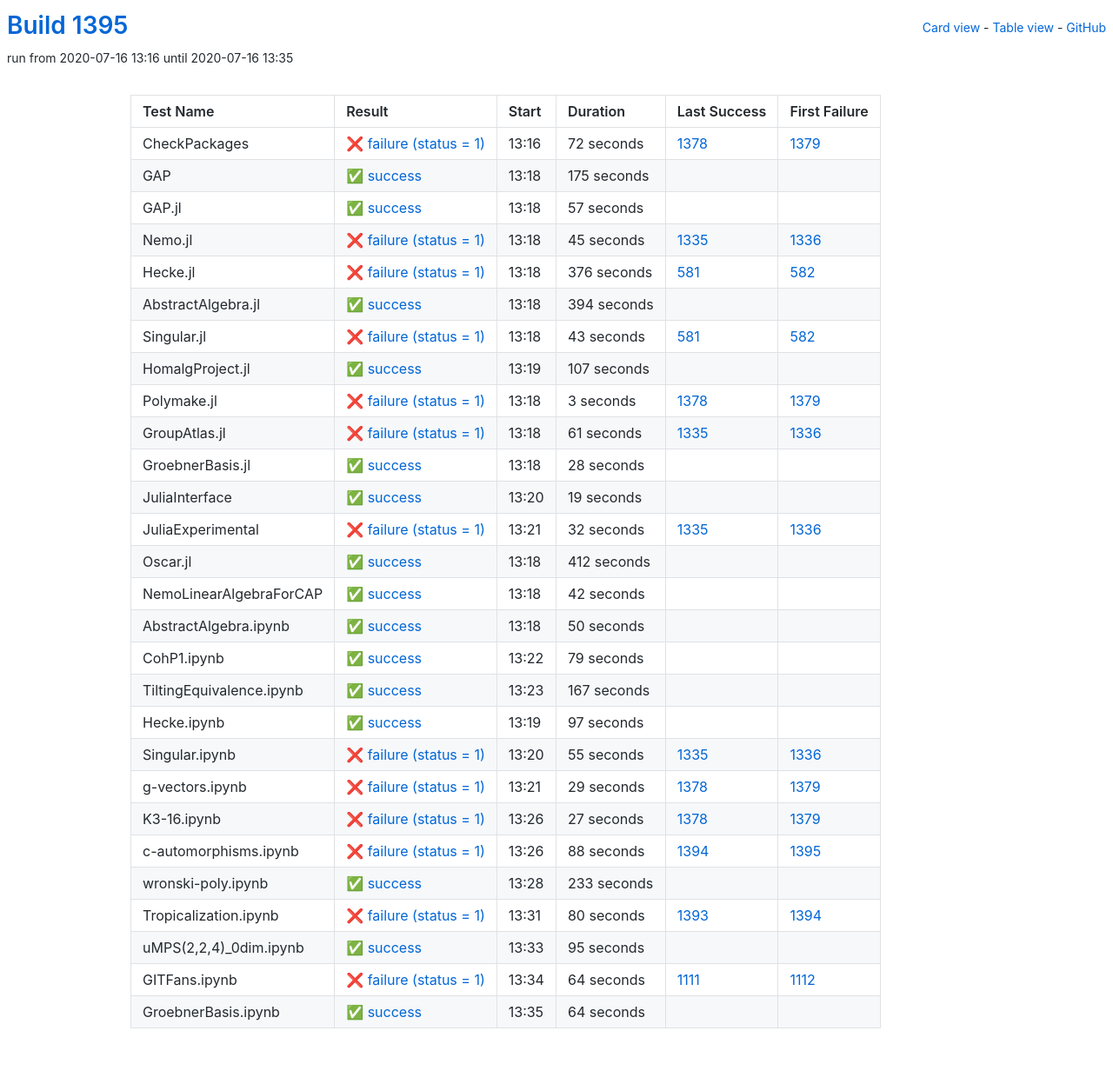
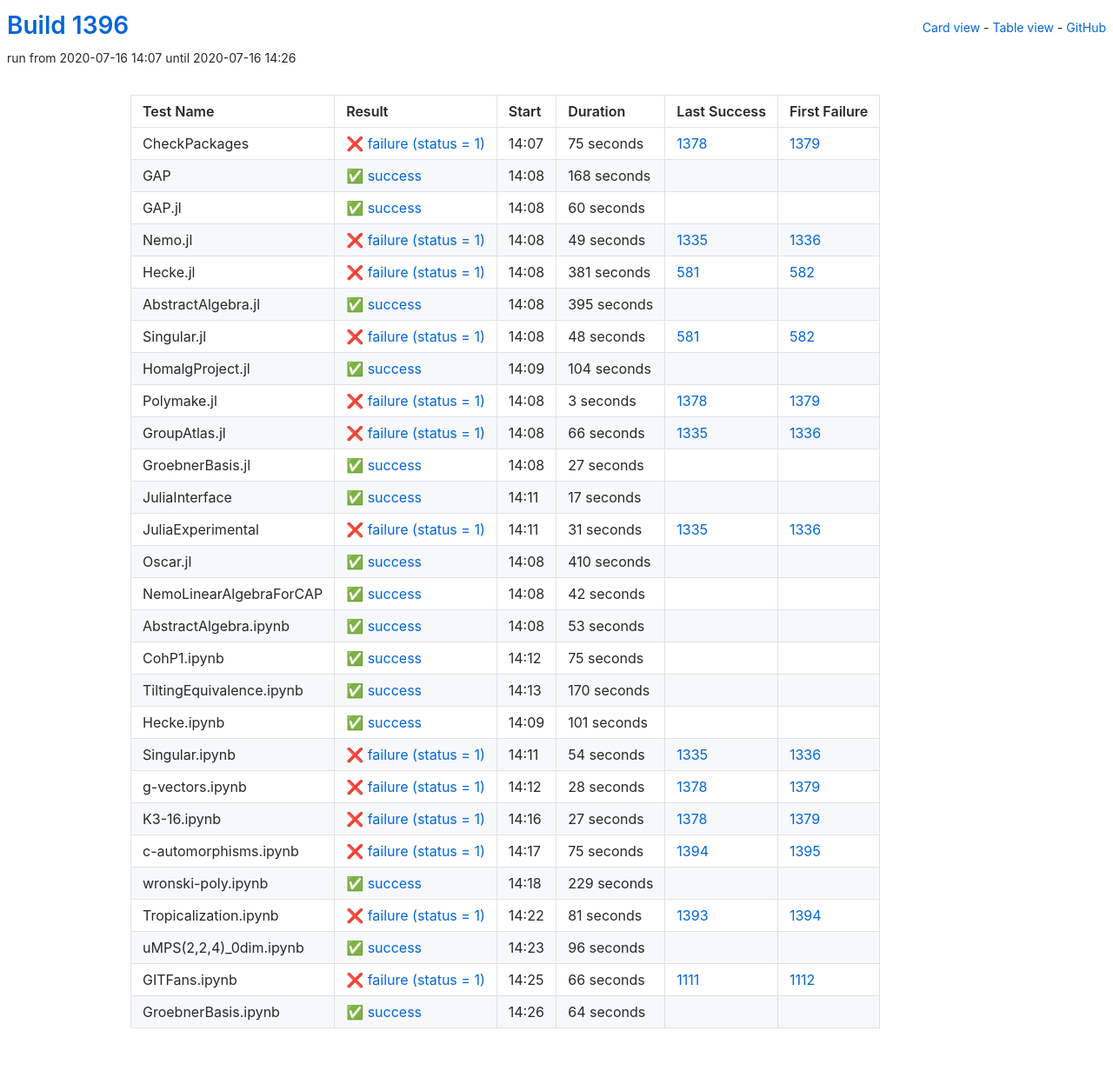
Before and after one commit to oscar-system/oscar-ci-status-1.4, a Jekyll site: the page built from table.html, in a window 1280 px wide. Shown: the whole page at 87% size. Built offline with Jekyll 4.4.1, drawn with Linux system fonts in a browser that asks for light colours.

Commit message:
Build #1396

```diff
--- a/_data/ci.yml
+++ b/_data/ci.yml
@@ -1,6 +1,6 @@
 ---
-build: 1395
-build_url: https://oscarci.mathematik.uni-kl.de/job/oscar-julia-1.4/1395/
+build: 1396
+build_url: https://oscarci.mathematik.uni-kl.de/job/oscar-julia-1.4/1396/
 job: oscar-julia-1.4
 organization: oscar-system
 repo: oscar-ci-status-1.4
@@ -8,104 +8,104 @@ repourl: https://github.com/oscar-system/oscar-ci-status-1.4
 tests:
 - name: CheckPackages
   id: checkpackages
-  log: https://oscarci.mathematik.uni-kl.de/job/oscar-julia-1.4/1395/artifact/logs/build-1395/CheckPackages.log
-  start: 2020-07-16 13:16
+  log: https://oscarci.mathematik.uni-kl.de/job/oscar-julia-1.4/1396/artifact/logs/build-1396/CheckPackages.log
+  start: 2020-07-16 14:07
   success: false
   exitcode: 1
   status: failure
-  duration: 72
+  duration: 75
   last_success: 1378
   last_success_url: https://oscarci.mathematik.uni-kl.de/job/oscar-julia-1.4/1378/
   first_failure: 1379
   first_failure_url: https://oscarci.mathematik.uni-kl.de/job/oscar-julia-1.4/1379/
 - name: GAP
   id: gap
-  log: https://oscarci.mathematik.uni-kl.de/job/oscar-julia-1.4/1395/artifact/logs/build-1395/GAP.log
-  start: 2020-07-16 13:18
+  log: https://oscarci.mathematik.uni-kl.de/job/oscar-julia-1.4/1396/artifact/logs/build-1396/GAP.log
+  start: 2020-07-16 14:08
   success: true
   exitcode: 0
   status: success
-  duration: 175
+  duration: 168
   last_success: false
   last_success_url:
   first_failure: false
   first_failure_url:
 - name: GAP.jl
   id: gap-jl
-  log: https://oscarci.mathematik.uni-kl.de/job/oscar-julia-1.4/1395/artifact/logs/build-1395/GAP.jl.log
-  start: 2020-07-16 13:18
+  log: https://oscarci.mathematik.uni-kl.de/job/oscar-julia-1.4/1396/artifact/logs/build-1396/GAP.jl.log
+  start: 2020-07-16 14:08
   success: true
   exitcode: 0
   status: success
-  duration: 57
+  duration: 60
   last_success: false
   last_success_url:
   first_failure: false
   first_failure_url:
 - name: Nemo.jl
   id: nemo-jl
-  log: https://oscarci.mathematik.uni-kl.de/job/oscar-julia-1.4/1395/artifact/logs/build-1395/Nemo.jl.log
-  start: 2020-07-16 13:18
+  log: https://oscarci.mathematik.uni-kl.de/job/oscar-julia-1.4/1396/artifact/logs/build-1396/Nemo.jl.log
+  start: 2020-07-16 14:08
   success: false
   exitcode: 1
   status: failure
-  duration: 45
+  duration: 49
   last_success: 1335
   last_success_url: https://oscarci.mathematik.uni-kl.de/job/oscar-julia-1.4/1335/
   first_failure: 1336
   first_failure_url: https://oscarci.mathematik.uni-kl.de/job/oscar-julia-1.4/1336/
 - name: Hecke.jl
   id: hecke-jl
-  log: https://oscarci.mathematik.uni-kl.de/job/oscar-julia-1.4/1395/artifact/logs/build-1395/Hecke.jl.log
-  start: 2020-07-16 13:18
+  log: https://oscarci.mathematik.uni-kl.de/job/oscar-julia-1.4/1396/artifact/logs/build-1396/Hecke.jl.log
+  start: 2020-07-16 14:08
   success: false
   exitcode: 1
   status: failure
-  duration: 376
+  duration: 381
   last_success: 581
   last_success_url: https://oscarci.mathematik.uni-kl.de/job/oscar-julia-1.4/581/
   first_failure: 582
   first_failure_url: https://oscarci.mathematik.uni-kl.de/job/oscar-julia-1.4/582/
 - name: AbstractAlgebra.jl
   id: abstractalgebra-jl
-  log: https://oscarci.mathematik.uni-kl.de/job/oscar-julia-1.4/1395/artifact/logs/build-1395/AbstractAlgebra.jl.log
-  start: 2020-07-16 13:18
+  log: https://oscarci.mathematik.uni-kl.de/job/oscar-julia-1.4/1396/artifact/logs/build-1396/AbstractAlgebra.jl.log
+  start: 2020-07-16 14:08
   success: true
   exitcode: 0
   status: success
-  duration: 394
+  duration: 395
   last_success: false
   last_success_url:
   first_failure: false
   first_failure_url:
 - name: Singular.jl
   id: singular-jl
-  log: https://oscarci.mathematik.uni-kl.de/job/oscar-julia-1.4/1395/artifact/logs/build-1395/Singular.jl.log
-  start: 2020-07-16 13:18
+  log: https://oscarci.mathematik.uni-kl.de/job/oscar-julia-1.4/1396/artifact/logs/build-1396/Singular.jl.log
+  start: 2020-07-16 14:08
   success: false
   exitcode: 1
   status: failure
-  duration: 43
+  duration: 48
   last_success: 581
   last_success_url: https://oscarci.mathematik.uni-kl.de/job/oscar-julia-1.4/581/
   first_failure: 582
   first_failure_url: https://oscarci.mathematik.uni-kl.de/job/oscar-julia-1.4/582/
 - name: HomalgProject.jl
   id: homalgproject-jl
-  log: https://oscarci.mathematik.uni-kl.de/job/oscar-julia-1.4/1395/artifact/logs/build-1395/HomalgProject.jl.log
-  start: 2020-07-16 13:19
+  log: https://oscarci.mathematik.uni-kl.de/job/oscar-julia-1.4/1396/artifact/logs/build-1396/HomalgProject.jl.log
+  start: 2020-07-16 14:09
   success: true
   exitcode: 0
   status: success
-  duration: 107
+  duration: 104
   last_success: false
   last_success_url:
   first_failure: false
   first_failure_url:
 - name: Polymake.jl
   id: polymake-jl
-  log: https://oscarci.mathematik.uni-kl.de/job/oscar-julia-1.4/1395/artifact/logs/build-1395/Polymake.jl.log
-  start: 2020-07-16 13:18
+  log: https://oscarci.mathematik.uni-kl.de/job/oscar-julia-1.4/1396/artifact/logs/build-1396/Polymake.jl.log
+  start: 2020-07-16 14:08
   success: false
   exitcode: 1
   status: failure
@@ -116,68 +116,68 @@ tests:
   first_failure_url: https://oscarci.mathematik.uni-kl.de/job/oscar-julia-1.4/1379/
 - name: GroupAtlas.jl
   id: groupatlas-jl
-  log: https://oscarci.mathematik.uni-kl.de/job/oscar-julia-1.4/1395/artifact/logs/build-1395/GroupAtlas.jl.log
-  start: 2020-07-16 13:18
+  log: https://oscarci.mathematik.uni-kl.de/job/oscar-julia-1.4/1396/artifact/logs/build-1396/GroupAtlas.jl.log
+  start: 2020-07-16 14:08
   success: false
   exitcode: 1
   status: failure
-  duration: 61
+  duration: 66
   last_success: 1335
   last_success_url: https://oscarci.mathematik.uni-kl.de/job/oscar-julia-1.4/1335/
   first_failure: 1336
   first_failure_url: https://oscarci.mathematik.uni-kl.de/job/oscar-julia-1.4/1336/
 - name: GroebnerBasis.jl
   id: groebnerbasis-jl
-  log: https://oscarci.mathematik.uni-kl.de/job/oscar-julia-1.4/1395/artifact/logs/build-1395/GroebnerBasis.jl.log
-  start: 2020-07-16 13:18
+  log: https://oscarci.mathematik.uni-kl.de/job/oscar-julia-1.4/1396/artifact/logs/build-1396/GroebnerBasis.jl.log
+  start: 2020-07-16 14:08
   success: true
   exitcode: 0
   status: success
-  duration: 28
+  duration: 27
   last_success: false
   last_success_url:
   first_failure: false
   first_failure_url:
 - name: JuliaInterface
   id: juliainterface
-  log: https://oscarci.mathematik.uni-kl.de/job/oscar-julia-1.4/1395/artifact/logs/build-1395/JuliaInterface.log
-  start: 2020-07-16 13:20
+  log: https://oscarci.mathematik.uni-kl.de/job/oscar-julia-1.4/1396/artifact/logs/build-1396/JuliaInterface.log
+  start: 2020-07-16 14:11
   success: true
   exitcode: 0
   status: success
-  duration: 19
+  duration: 17
   last_success: false
   last_success_url:
   first_failure: false
   first_failure_url:
 - name: JuliaExperimental
   id: juliaexperimental
-  log: https://oscarci.mathematik.uni-kl.de/job/oscar-julia-1.4/1395/artifact/logs/build-1395/JuliaExperimental.log
-  start: 2020-07-16 13:21
+  log: https://oscarci.mathematik.uni-kl.de/job/oscar-julia-1.4/1396/artifact/logs/build-1396/JuliaExperimental.log
+  start: 2020-07-16 14:11
   success: false
   exitcode: 1
   status: failure
-  duration: 32
+  duration: 31
   last_success: 1335
   last_success_url: https://oscarci.mathematik.uni-kl.de/job/oscar-julia-1.4/1335/
   first_failure: 1336
   first_failure_url: https://oscarci.mathematik.uni-kl.de/job/oscar-julia-1.4/1336/
 - name: Oscar.jl
   id: oscar-jl
-  log: https://oscarci.mathematik.uni-kl.de/job/oscar-julia-1.4/1395/artifact/logs/build-1395/Oscar.jl.log
-  start: 2020-07-16 13:18
+  log: https://oscarci.mathematik.uni-kl.de/job/oscar-julia-1.4/1396/artifact/logs/build-1396/Oscar.jl.log
+  start: 2020-07-16 14:08
   success: true
   exitcode: 0
   status: success
-  duration: 412
+  duration: 410
   last_success: false
   last_success_url:
   first_failure: false
   first_failure_url:
 - name: NemoLinearAlgebraForCAP
   id: nemolinearalgebraforcap
-  log: https://oscarci.mathematik.uni-kl.de/job/oscar-julia-1.4/1395/artifact/logs/build-1395/NemoLinearAlgebraForCAP.log
-  start: 2020-07-16 13:18
+  log: https://oscarci.mathematik.uni-kl.de/job/oscar-julia-1.4/1396/artifact/logs/build-1396/NemoLinearAlgebraForCAP.log
+  start: 2020-07-16 14:08
   success: true
   exitcode: 0
   status: success
@@ -188,80 +188,80 @@ tests:
   first_failure_url:
 - name: AbstractAlgebra.ipynb
   id: abstractalgebra-ipynb
-  log: https://oscarci.mathematik.uni-kl.de/job/oscar-julia-1.4/1395/artifact/logs/build-1395/AbstractAlgebra.ipynb.log
-  start: 2020-07-16 13:18
+  log: https://oscarci.mathematik.uni-kl.de/job/oscar-julia-1.4/1396/artifact/logs/build-1396/AbstractAlgebra.ipynb.log
+  start: 2020-07-16 14:08
   success: true
   exitcode: 0
   status: success
-  duration: 50
+  duration: 53
   last_success: false
   last_success_url:
   first_failure: false
   first_failure_url:
 - name: CohP1.ipynb
   id: cohp1-ipynb
-  log: https://oscarci.mathematik.uni-kl.de/job/oscar-julia-1.4/1395/artifact/logs/build-1395/CohP1.ipynb.log
-  start: 2020-07-16 13:22
+  log: https://oscarci.mathematik.uni-kl.de/job/oscar-julia-1.4/1396/artifact/logs/build-1396/CohP1.ipynb.log
+  start: 2020-07-16 14:12
   success: true
   exitcode: 0
   status: success
-  duration: 79
+  duration: 75
   last_success: false
   last_success_url:
   first_failure: false
   first_failure_url:
 - name: TiltingEquivalence.ipynb
   id: tiltingequivalence-ipynb
-  log: https://oscarci.mathematik.uni-kl.de/job/oscar-julia-1.4/1395/artifact/logs/build-1395/TiltingEquivalence.ipynb.log
-  start: 2020-07-16 13:23
+  log: https://oscarci.mathematik.uni-kl.de/job/oscar-julia-1.4/1396/artifact/logs/build-1396/TiltingEquivalence.ipynb.log
+  start: 2020-07-16 14:13
   success: true
   exitcode: 0
   status: success
-  duration: 167
+  duration: 170
   last_success: false
   last_success_url:
   first_failure: false
   first_failure_url:
 - name: Hecke.ipynb
   id: hecke-ipynb
-  log: https://oscarci.mathematik.uni-kl.de/job/oscar-julia-1.4/1395/artifact/logs/build-1395/Hecke.ipynb.log
-  start: 2020-07-16 13:19
+  log: https://oscarci.mathematik.uni-kl.de/job/oscar-julia-1.4/1396/artifact/logs/build-1396/Hecke.ipynb.log
+  start: 2020-07-16 14:09
   success: true
   exitcode: 0
   status: success
-  duration: 97
+  duration: 101
   last_success: false
   last_success_url:
   first_failure: false
   first_failure_url:
 - name: Singular.ipynb
   id: singular-ipynb
-  log: https://oscarci.mathematik.uni-kl.de/job/oscar-julia-1.4/1395/artifact/logs/build-1395/Singular.ipynb.log
-  start: 2020-07-16 13:20
+  log: https://oscarci.mathematik.uni-kl.de/job/oscar-julia-1.4/1396/artifact/logs/build-1396/Singular.ipynb.log
+  start: 2020-07-16 14:11
   success: false
   exitcode: 1
   status: failure
-  duration: 55
+  duration: 54
   last_success: 1335
   last_success_url: https://oscarci.mathematik.uni-kl.de/job/oscar-julia-1.4/1335/
   first_failure: 1336
   first_failure_url: https://oscarci.mathematik.uni-kl.de/job/oscar-julia-1.4/1336/
 - name: g-vectors.ipynb
   id: g-vectors-ipynb
-  log: https://oscarci.mathematik.uni-kl.de/job/oscar-julia-1.4/1395/artifact/logs/build-1395/g-vectors.ipynb.log
-  start: 2020-07-16 13:21
+  log: https://oscarci.mathematik.uni-kl.de/job/oscar-julia-1.4/1396/artifact/logs/build-1396/g-vectors.ipynb.log
+  start: 2020-07-16 14:12
   success: false
   exitcode: 1
   status: failure
-  duration: 29
+  duration: 28
   last_success: 1378
   last_success_url: https://oscarci.mathematik.uni-kl.de/job/oscar-julia-1.4/1378/
   first_failure: 1379
   first_failure_url: https://oscarci.mathematik.uni-kl.de/job/oscar-julia-1.4/1379/
 - name: K3-16.ipynb
   id: k3-16-ipynb
-  log: https://oscarci.mathematik.uni-kl.de/job/oscar-julia-1.4/1395/artifact/logs/build-1395/K3-16.ipynb.log
-  start: 2020-07-16 13:26
+  log: https://oscarci.mathematik.uni-kl.de/job/oscar-julia-1.4/1396/artifact/logs/build-1396/K3-16.ipynb.log
+  start: 2020-07-16 14:16
   success: false
   exitcode: 1
   status: failure
@@ -272,68 +272,68 @@ tests:
   first_failure_url: https://oscarci.mathematik.uni-kl.de/job/oscar-julia-1.4/1379/
 - name: c-automorphisms.ipynb
   id: c-automorphisms-ipynb
-  log: https://oscarci.mathematik.uni-kl.de/job/oscar-julia-1.4/1395/artifact/logs/build-1395/c-automorphisms.ipynb.log
-  start: 2020-07-16 13:26
+  log: https://oscarci.mathematik.uni-kl.de/job/oscar-julia-1.4/1396/artifact/logs/build-1396/c-automorphisms.ipynb.log
+  start: 2020-07-16 14:17
   success: false
   exitcode: 1
   status: failure
-  duration: 88
+  duration: 75
   last_success: 1394
   last_success_url: https://oscarci.mathematik.uni-kl.de/job/oscar-julia-1.4/1394/
   first_failure: 1395
   first_failure_url: https://oscarci.mathematik.uni-kl.de/job/oscar-julia-1.4/1395/
 - name: wronski-poly.ipynb
   id: wronski-poly-ipynb
-  log: https://oscarci.mathematik.uni-kl.de/job/oscar-julia-1.4/1395/artifact/logs/build-1395/wronski-poly.ipynb.log
-  start: 2020-07-16 13:28
+  log: https://oscarci.mathematik.uni-kl.de/job/oscar-julia-1.4/1396/artifact/logs/build-1396/wronski-poly.ipynb.log
+  start: 2020-07-16 14:18
   success: true
   exitcode: 0
   status: success
-  duration: 233
+  duration: 229
   last_success: false
   last_success_url:
   first_failure: false
   first_failure_url:
 - name: Tropicalization.ipynb
   id: tropicalization-ipynb
-  log: https://oscarci.mathematik.uni-kl.de/job/oscar-julia-1.4/1395/artifact/logs/build-1395/Tropicalization.ipynb.log
-  start: 2020-07-16 13:31
+  log: https://oscarci.mathematik.uni-kl.de/job/oscar-julia-1.4/1396/artifact/logs/build-1396/Tropicalization.ipynb.log
+  start: 2020-07-16 14:22
   success: false
   exitcode: 1
   status: failure
-  duration: 80
+  duration: 81
   last_success: 1393
   last_success_url: https://oscarci.mathematik.uni-kl.de/job/oscar-julia-1.4/1393/
   first_failure: 1394
   first_failure_url: https://oscarci.mathematik.uni-kl.de/job/oscar-julia-1.4/1394/
 - name: uMPS(2,2,4)_0dim.ipynb
   id: umps-2-2-4-0dim-ipynb
-  log: https://oscarci.mathematik.uni-kl.de/job/oscar-julia-1.4/1395/artifact/logs/build-1395/uMPS-2-2-4-_0dim.ipynb.log
-  start: 2020-07-16 13:33
+  log: https://oscarci.mathematik.uni-kl.de/job/oscar-julia-1.4/1396/artifact/logs/build-1396/uMPS-2-2-4-_0dim.ipynb.log
+  start: 2020-07-16 14:23
   success: true
   exitcode: 0
   status: success
-  duration: 95
+  duration: 96
   last_success: false
   last_success_url:
   first_failure: false
   first_failure_url:
 - name: GITFans.ipynb
   id: gitfans-ipynb
-  log: https://oscarci.mathematik.uni-kl.de/job/oscar-julia-1.4/1395/artifact/logs/build-1395/GITFans.ipynb.log
-  start: 2020-07-16 13:34
+  log: https://oscarci.mathematik.uni-kl.de/job/oscar-julia-1.4/1396/artifact/logs/build-1396/GITFans.ipynb.log
+  start: 2020-07-16 14:25
   success: false
   exitcode: 1
   status: failure
-  duration: 64
+  duration: 66
   last_success: 1111
   last_success_url: https://oscarci.mathematik.uni-kl.de/job/oscar-julia-1.4/1111/
   first_failure: 1112
   first_failure_url: https://oscarci.mathematik.uni-kl.de/job/oscar-julia-1.4/1112/
 - name: GroebnerBasis.ipynb
   id: groebnerbasis-ipynb
-  log: https://oscarci.mathematik.uni-kl.de/job/oscar-julia-1.4/1395/artifact/logs/build-1395/GroebnerBasis.ipynb.log
-  start: 2020-07-16 13:35
+  log: https://oscarci.mathematik.uni-kl.de/job/oscar-julia-1.4/1396/artifact/logs/build-1396/GroebnerBasis.ipynb.log
+  start: 2020-07-16 14:26
   success: true
   exitcode: 0
   status: success
```
Also changed, not shown: README.md.
